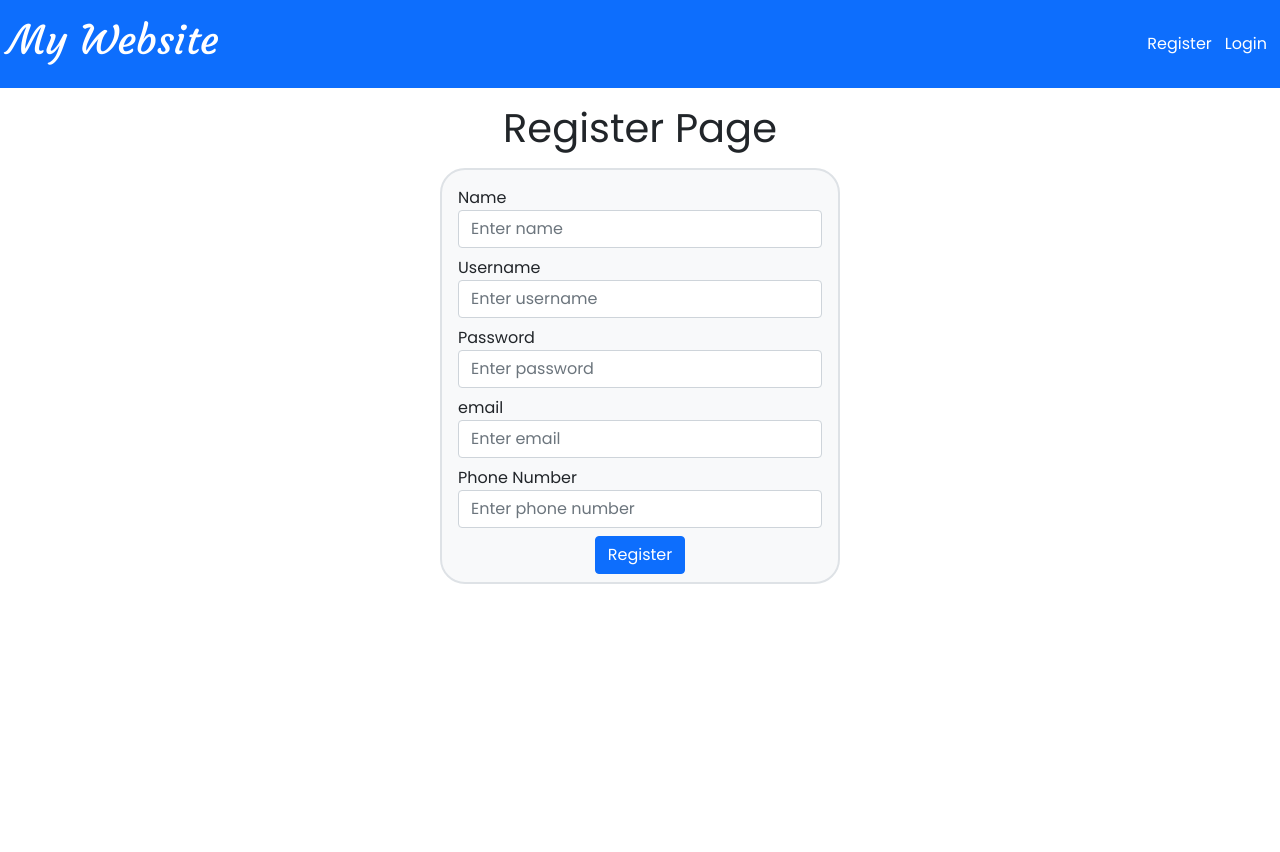
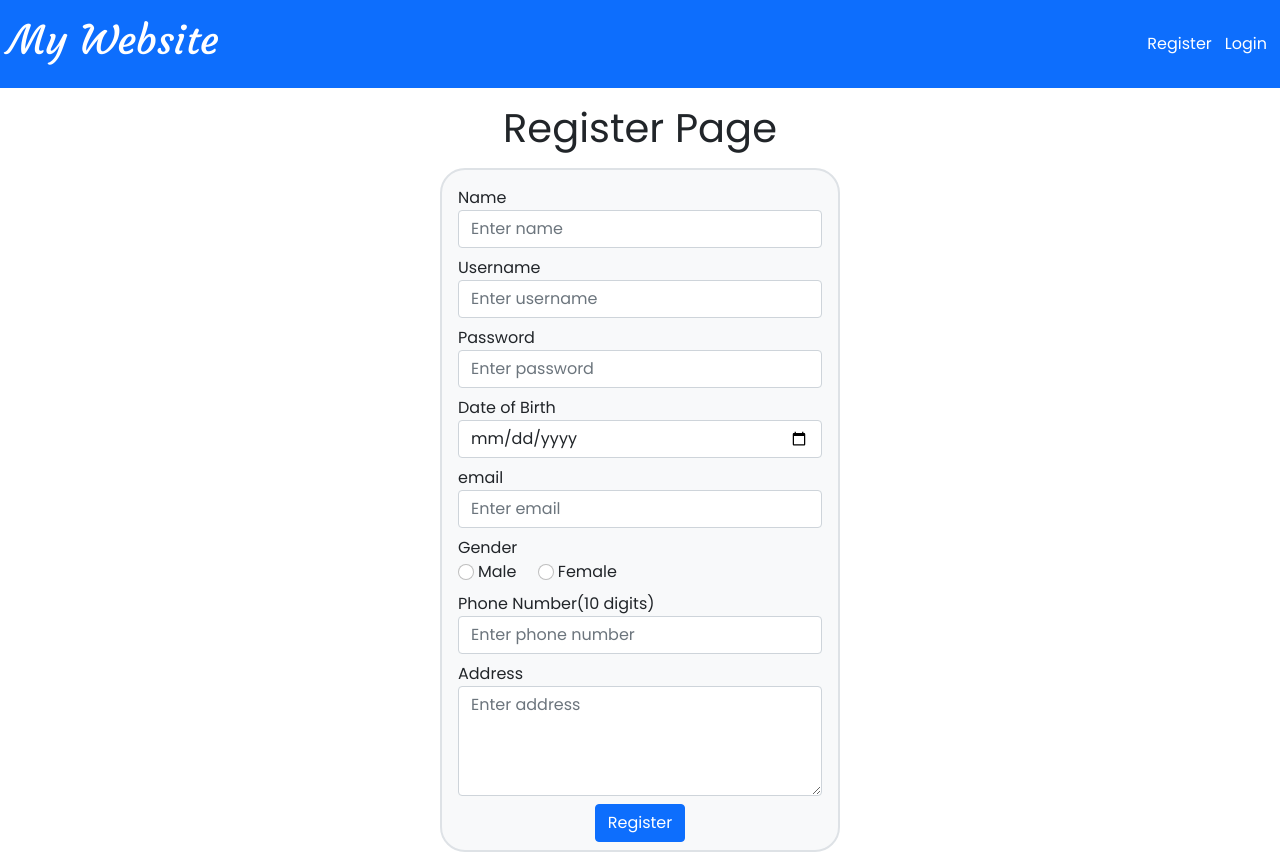
Before and after one commit to abraham891/ResponsiveWebsiteTest, a React (Create React App) app: page / in a window 1280 px wide. Before the commit the page ends 800 px from the top, so only its background shows below. Built offline with nearby package versions, Linux system fonts and the light colour scheme.

Commit message:
News section added.

```diff
--- a/src/App.js
+++ b/src/App.js
@@ -1,6 +1,14 @@
 import { useSelector } from "react-redux";
 import "./styles.css";
-import { Header, Register, Login, Home, Search,Downloads } from "./Components";
+import {
+  Header,
+  Register,
+  Login,
+  Home,
+  Search,
+  Downloads,
+  News
+} from "./Components";
 import { BrowserRouter as Router, Switch, Route } from "react-router-dom";
 import "bootstrap/dist/css/bootstrap.min.css";
 
@@ -16,6 +24,7 @@ export default function App() {
             <Route exact path="/home" component={Home} />
             <Route path="/search" component={Search} />
             <Route path="/downloads" component={Downloads} />
+            <Route path="/news" component={News} />
           </Switch>
         </div>
       </Router>
--- a/src/Components/header.jsx
+++ b/src/Components/header.jsx
@@ -21,6 +21,9 @@ export const Header = () => {
             </Link>
             <Link to="/downloads">
               <li className="menu_items">Downloads</li>
+            </Link>
+            <Link to="/news">
+              <li className="menu_items">News</li>
             </Link>
           </ul>
         </nav>
--- a/src/Components/index.js
+++ b/src/Components/index.js
@@ -4,3 +4,4 @@ export * from "./login";
 export * from "./home";
 export * from "./search";
 export * from "./downloads";
+export * from "./news";
--- /dev/null
+++ b/src/Components/news.jsx
@@ -0,0 +1,58 @@
+import { useEffect, useState } from "react";
+
+export const News = () => {
+  const [isLoading, setIsLoading] = useState(true);
+  const [items, setItems] = useState([]);
+  let keyword = "google";
+  useEffect(() => {
+    (async () => {
+      try {
+        const url =
+          "https://newsapi.org/v2/everything?q=" +
+          keyword +
+          "&pageSize=100&apiKey=b28a45b4236b4666bab6a51695ff1d3b";
+        const response = await fetch(url);
+        const itemsReceived = await response.json();
+        const newArray = itemsReceived.articles;
+        setItems(newArray);
+      } catch (e) {
+        console.log(e);
+      } finally {
+        setIsLoading(false);
+      }
+    })();
+  }, [keyword]);
+  return (
+    <>
+      <div className="text-center p-2">
+        Results about "{keyword}"({items.length})
+      </div>
+      {isLoading ? (
+        <h3 className="text-center">Loading...</h3>
+      ) : (
+        <div className="container text-center p-3">
+          {items.map((item, index) => (
+            <div
+              key={index}
+              className="w-100 my-1 m-1 overflow-hidden border border-2 rounded-3 d-inline-block"
+              style={{ maxWidth: "300px", width: "97%", height: "140px" }}
+            >
+              <div className="text-truncate">
+                <span className="text-primary">
+                  <b>{item.title}</b>
+                </span>
+                <br />
+              </div>
+              <img
+                className="w-100 stretchy"
+                src={item.urlToImage}
+                style={{ height: "113px" }}
+                alt="search item"
+              />
+            </div>
+          ))}
+        </div>
+      )}
+    </>
+  );
+};
--- a/src/Components/register.jsx
+++ b/src/Components/register.jsx
@@ -14,20 +14,31 @@ export const Register = () => {
     name: "",
     username: "",
     password: "",
+    dob: "",
     email: "",
-    phone: ""
+    gender: "",
+    phone: "",
+    address: "",
+    country: "",
+    hobbies: ""
   });
 
   const dispatch = useDispatch();
 
   const handleSubmit = (e) => {
     e.preventDefault();
-    if (validateForm()) {
+    if (validateForm(userData)) {
       dispatch(registerUser(userData));
       RegisterSuccess();
       e.target.reset();
     }
   };
+
+  const handleGender = (e) => {
+    setUserData({ ...userData, gender: e.target.value });
+    removeErrorMessage(e);
+  };
+
   return (
     <div className="container">
       <h1 className="m-3 text-center">Register Page</h1>
@@ -85,11 +96,27 @@ export const Register = () => {
             />
             <span className="error text-danger" id="passwordError"></span>
           </div>
+          <div className="dob-div m-2">
+            <label>Date of Birth</label>
+            <br />
+            <input
+              type="date"
+              className="form-control"
+              name="dob"
+              id="dob"
+              placeholder="Enter dob"
+              onChange={(e) =>
+                setUserData({ ...userData, dob: e.target.value })
+              }
+              onFocus={removeErrorMessage}
+            />
+            <span className="error text-danger" id="dobError"></span>
+          </div>
           <div className="email-div m-2">
             <label>email</label>
             <br />
             <input
-              type="email"
+              type="text"
               className="form-control"
               name="email"
               id="email"
@@ -101,8 +128,37 @@ export const Register = () => {
             />
             <span className="error text-danger" id="emailError"></span>
           </div>
+          <div className="gender-div m-2">
+            <label>Gender</label>
+            <br />
+            <input
+              className="form-check-input"
+              id="genderMale"
+              type="radio"
+              value="Male"
+              name="gender"
+              onClick={handleGender}
+            />
+            <label htmlFor="genderMale" className="ms-1">
+              Male
+            </label>
+            &nbsp; &nbsp; &nbsp;
+            <input
+              className="form-check-input"
+              id="genderFemale"
+              type="radio"
+              value="Female"
+              name="gender"
+              onClick={handleGender}
+            />
+            <label htmlFor="genderFemale" className="ms-1">
+              Female
+            </label>
+            <br />
+            <span className="error text-danger" id="genderError"></span>
+          </div>
           <div className="phone-div m-2">
-            <label>Phone Number</label>
+            <label>Phone Number(10 digits)</label>
             <br />
             <input
               type="text"
@@ -117,6 +173,23 @@ export const Register = () => {
             />
             <span className="error text-danger" id="phoneError"></span>
           </div>
+          <div className="address-div m-2">
+            <label>Address</label>
+            <br />
+            <textarea
+              rows="4"
+              className="form-control"
+              name="address"
+              id="address"
+              placeholder="Enter address"
+              onChange={(e) =>
+                setUserData({ ...userData, address: e.target.value })
+              }
+              onFocus={removeErrorMessage}
+            />
+            <span className="error text-danger" id="addressError"></span>
+          </div>
+
           <div className="text-center">
             <button type="submit" className="btn btn-primary">
               Register
--- a/src/Components/registerUtilities.js
+++ b/src/Components/registerUtilities.js
@@ -1,32 +1,72 @@
-export const validateForm = () => {
+function printError(id, msg) {
+  document.getElementById(id).innerHTML = msg;
+}
+
+export const validateForm = (userData) => {
+  let regex = null;
+  const {
+    name,
+    username,
+    password,
+    dob,
+    email,
+    gender,
+    phone,
+    address,
+    country,
+    hobbies
+  } = userData;
   let isValidForm = true;
-  if (document.getElementById("name").value === "") {
-    document.getElementById("nameError").innerHTML =
-      "name can't be empty";
+  regex = /^[a-zA-Z\s]+$/;
+  if (regex.test(name) === false) {
+    printError("nameError", "Invalid name");
     isValidForm = false;
   }
-  if (document.getElementById("username").value === "") {
-    document.getElementById("usernameError").innerHTML =
-      "username can't be empty";
+  if (name === "") {
+    printError("nameError", "name can't be empty");
     isValidForm = false;
   }
-  if (document.getElementById("password").value === "") {
-    document.getElementById("passwordError").innerHTML =
-      "password can't be empty";
+  if (username === "") {
+    printError("usernameError", "username can't be empty");
     isValidForm = false;
   }
-  if (document.getElementById("email").value === "") {
-    document.getElementById("emailError").innerHTML =
-      "email can't be empty";
+  if (password === "") {
+    printError("passwordError", "password can't be empty");
     isValidForm = false;
   }
-  if (document.getElementById("phone").value === "") {
-    document.getElementById("phoneError").innerHTML =
-      "phone can't be empty";
+  if (dob === "") {
+    printError("dobError", "Date of birth can't be empty");
+    isValidForm = false;
+  }
+  regex = /^\S+@\S+$/;
+  if (!regex.test(email)) {
+    printError("emailError", "Invalid email");
+    isValidForm = false;
+  }
+  if (email === "") {
+    printError("emailError", "email can't be empty");
+    isValidForm = false;
+  }
+  if (gender === "") {
+    printError("genderError", "please select gender");
+    isValidForm = false;
+  }
+  if (phone === "") {
+    printError("phoneError", "phone number can't be empty");
+    isValidForm = false;
+  } else {
+    regex = /^\d{10}$/;
+    if (!regex.test(phone)) {
+      printError("phoneError", "Invalid number");
+      isValidForm = false;
+    }
+  }
+  if (address === "") {
+    printError("addressError", "address can't be empty");
     isValidForm = false;
   }
   return isValidForm;
-}
+};
 
 export const RegisterSuccess = () => {
   let registerElement = document.querySelector(".registerStatus");
@@ -38,6 +78,6 @@ export const RegisterSuccess = () => {
 };
 
 export const removeErrorMessage = (e) => {
-  const divClassName = e.target.getAttribute("id") + "-div";
+  const divClassName = e.target.getAttribute("name") + "-div";
   document.querySelector("." + divClassName + " .error").innerHTML = "";
 };
```
